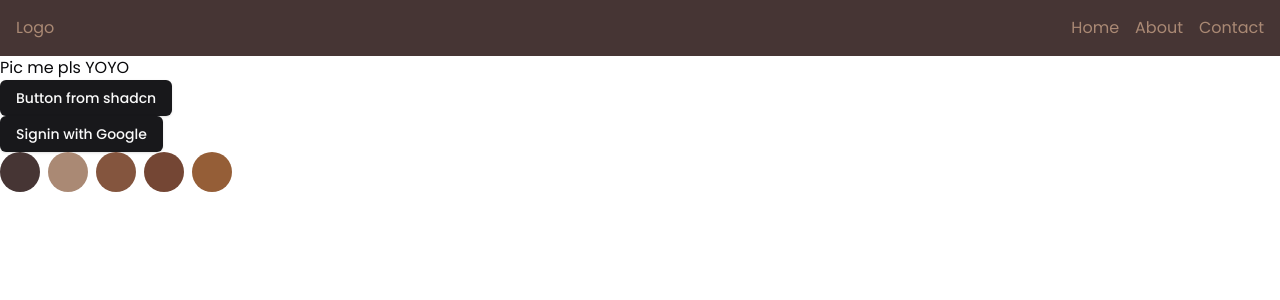
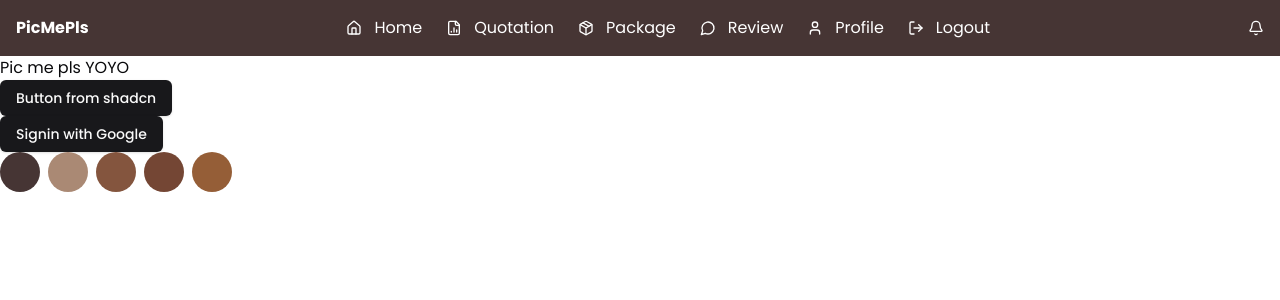
Before and after one commit to CP-RektMart/pic-me-pls-frontend, a Next.js app: page / in a window 1280 px wide. Shown: the top 300 px of the page. Built offline with nearby package versions, Linux system fonts and the light colour scheme.

Commit message:
feat: desktop ui

```diff
--- a/src/app/page.tsx
+++ b/src/app/page.tsx
@@ -1,4 +1,4 @@
-import Navbar from '@/components/navbar'
+import Navbar from '@/components/navbar/navbar'
 import SignIn from '@/components/sign-in'
 import { Button } from '@/components/ui/button'
 
--- a/src/components/navbar.tsx
+++ /dev/null
@@ -1,18 +0,0 @@
-export default function Navbar() {
-  return (
-    <nav className='flex flex-row items-center justify-between bg-base-primary p-4'>
-      <div className='text-base-secondary'>Logo</div>
-      <div className='flex flex-row space-x-4'>
-        <a href='#' className='text-base-secondary'>
-          Home
-        </a>
-        <a href='#' className='text-base-secondary'>
-          About
-        </a>
-        <a href='#' className='text-base-secondary'>
-          Contact
-        </a>
-      </div>
-    </nav>
-  )
-}
--- /dev/null
+++ b/src/components/navbar/menu.tsx
@@ -0,0 +1,15 @@
+import React from 'react'
+
+interface MenuProps {
+  icon: React.ReactNode
+  text: string
+}
+
+export default function Menu({ icon, text }: MenuProps) {
+  return (
+    <div className='inline-flex h-[10px] items-center space-x-3'>
+      <div>{icon}</div>
+      <div>{text}</div>
+    </div>
+  )
+}
--- /dev/null
+++ b/src/components/navbar/navbar.tsx
@@ -0,0 +1,30 @@
+import {
+  Bell,
+  FileChartColumn,
+  House,
+  LogOut,
+  MessageCircle,
+  Package,
+  User,
+} from 'lucide-react'
+
+import Menu from '@/components/navbar/menu'
+
+export default function Navbar() {
+  return (
+    <nav className='flex h-14 flex-row items-center justify-between bg-base-primary p-4 text-white'>
+      <div className="font-['Poppins'] text-base font-bold">PicMePls</div>
+      <div className='flex flex-row gap-6'>
+        <Menu icon={<House size={16} />} text='Home' />
+        <Menu icon={<FileChartColumn size={16} />} text='Quotation' />
+        <Menu icon={<Package size={16} />} text='Package' />
+        <Menu icon={<MessageCircle size={16} />} text='Review' />
+        <Menu icon={<User size={16} />} text='Profile' />
+        <Menu icon={<LogOut size={16} />} text='Logout' />
+      </div>
+      <div className='flex flex-row space-x-4'>
+        <Bell size={16} />
+      </div>
+    </nav>
+  )
+}
```
